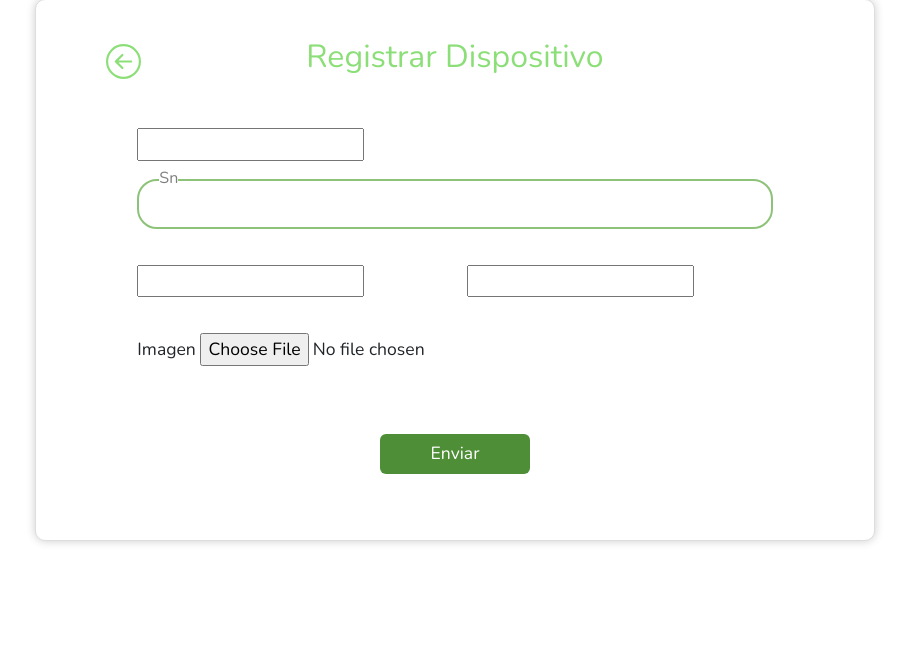
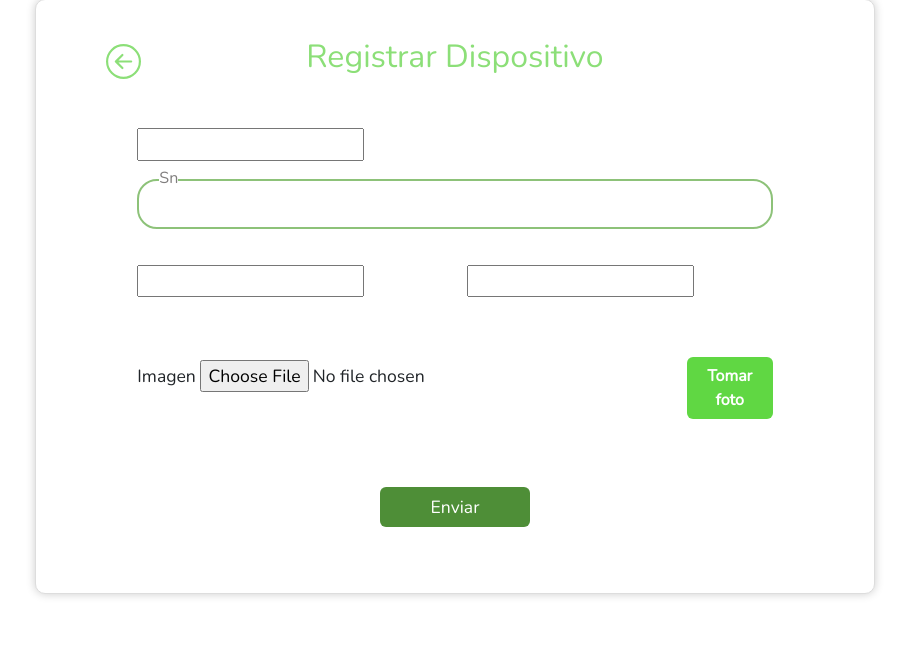
Before and after one commit to G1lber/Proyecto-ControldeEntrada, a Django app: template ControlEntradaSENA/mainapp/templates/register/registerdevice.html in a window 1280 px wide. Shown: the part 211-870 px from the top of the page, without its empty margins (185-1094 px from the left). Before the commit the page ends 755 px from the top, so only its background shows below. Run offline with Django 4.2, Linux system fonts and the light colour scheme; the template is opened without the code that fills it: most values are stand-ins (such as "Sample title", 1, 10 or a date in 2020); form fields are guessed from the names that the template uses; some libraries are stand-ins or nearby versions.

Commit message:
Fotos-Dispositivos
En el registro de dispositivos se habilitio la camara para tomar la foto en el momento

```diff
--- a/ControlEntradaSENA/administrator/forms.py
+++ b/ControlEntradaSENA/administrator/forms.py
@@ -72,7 +72,7 @@ class RegisterDevice(ModelForm):
     tipo = forms.ModelChoiceField(queryset=DispositivosTipo.objects.all(), widget=forms.Select(attrs={'class': 'form-select', 'id': 'tipo'}), label="", empty_label="Tipo de dispositivo")
     marca = forms.ModelChoiceField(queryset=DispositivosMarca.objects.all(), widget=forms.Select(attrs={'class': 'form-select', 'id': 'single-select-field'}), label="", empty_label="Marca")
     documento = forms.FileField(widget=forms.FileInput(attrs={'class': 'form-control', 'accept': '.pdf'}))
-    imagen = forms.ImageField(widget=forms.FileInput(attrs={'class': 'form-control'}), required=False)
+    imagen = forms.ImageField(widget=forms.FileInput(attrs={'class': 'form-control', 'id': 'device-file'}), required=False)
 
     #Validacion de imagen
     def clean_imagen(self):
--- a/ControlEntradaSENA/mainapp/templates/includes/modalCamara.html
+++ b/ControlEntradaSENA/mainapp/templates/includes/modalCamara.html
@@ -23,7 +23,7 @@
                     {% csrf_token %}
                     <input type="file" name="imagen" id="user-file" style="display: none">
                     <!-- Boton guardar foto -->
-                    <button type="submit" class="btn btn-green btn-picture" id="user-savepicture-btn" onclick="saveImage()" data-bs-dismiss="modal">
+                    <button type="button" class="btn btn-green btn-picture" id="user-savepicture-btn" onclick="saveImage()" data-bs-dismiss="modal">
                         <svg xmlns="http://www.w3.org/2000/svg" width="100%" fill="currentColor" class="bi bi-check-lg" viewBox="0 0 16 16">
                             <path d="M12.736 3.97a.733.733 0 0 1 1.047 0c.286.289.29.756.01 1.05L7.88 12.01a.733.733 0 0 1-1.065.02L3.217 8.384a.757.757 0 0 1 0-1.06.733.733 0 0 1 1.047 0l3.052 3.093 5.4-6.425a.247.247 0 0 1 .02-.022Z"/>
                           </svg>
--- a/ControlEntradaSENA/mainapp/templates/register/registerdevice.html
+++ b/ControlEntradaSENA/mainapp/templates/register/registerdevice.html
@@ -54,15 +54,23 @@
                 </div>
                 {% endif %}
                 <div class="form-group row">
-                    <div class="col">
+                    <!-- Campo imagen -->
+                    <div class="col-10">
                         <label>{{form.imagen.label}}</label>
                         {{form.imagen}}
                     </div>
+                    <!-- Boton tomar foto -->
+                    <div class="col mt-4">
+                        <button class="btn btn-green" type="button" id="user-picture-btn" data-bs-toggle="modal" data-bs-target="#camaraModal">Tomar foto</button>
+                    </div>
+                    <!-- Modal Camara -->
+
                 </div>
                 <div class="form-submit">
                     <button class="form-btn btn btn-primary" type="submit">Enviar</button>
                 </div>
             </form>
+            {% include '../includes/modalCamara.html' %}
         </div>
     </section>
 </article>
--- a/ControlEntradaSENA/static/js/script.js
+++ b/ControlEntradaSENA/static/js/script.js
@@ -359,7 +359,7 @@ if (camaraModal) {
     dataTransfer.items.add(file);
 
     // Simular una selección de archivo para el campo de entrada de tipo "file"
-    const fileInput = document.getElementById('user-file');
+    const fileInput = document.getElementById('device-file') || document.getElementById('user-file');
 
     // Asignar el DataTransfer al campo de entrada de tipo "file"
     fileInput.files = dataTransfer.files;
```
